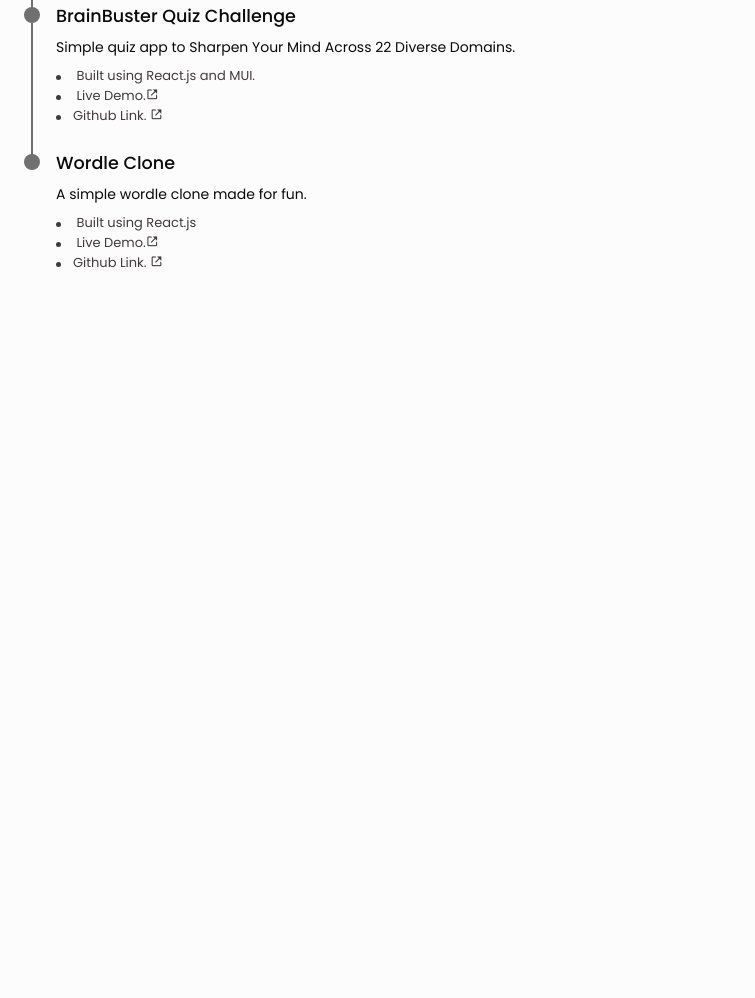
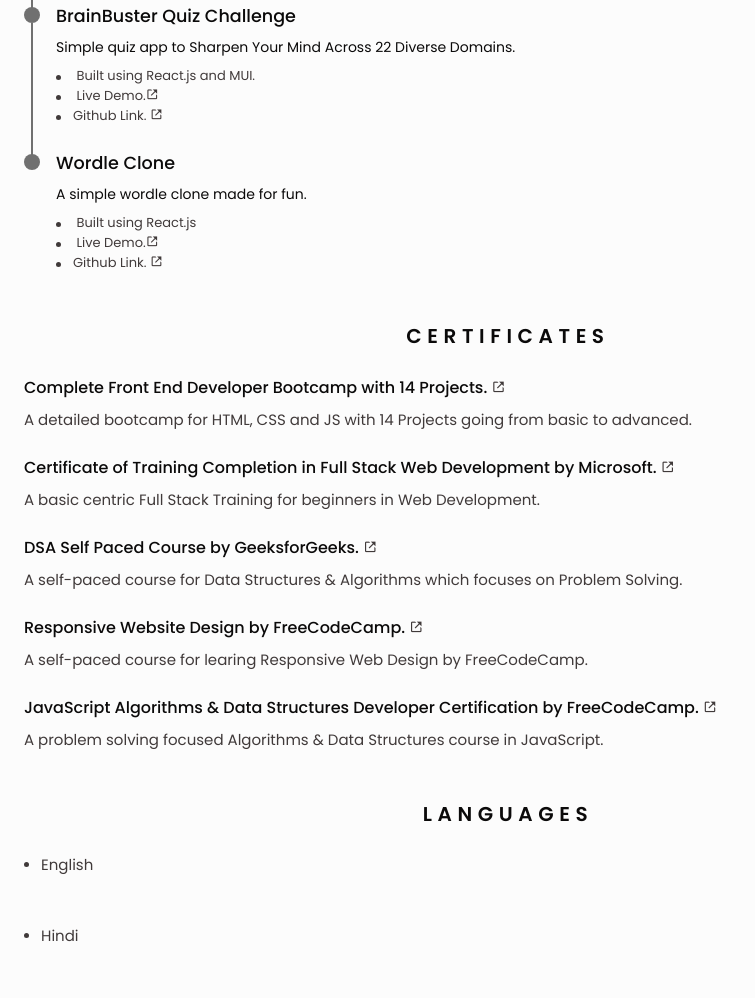
Before and after one commit to Pranjal-Jamuar/resume, a website: page index.html in a window 1280 px wide. Shown: the part 1998-2996 px from the top of the page, without its empty margins (0-755 px from the left). Before the commit the page ends 2343 px from the top, so only its background shows below. Drawn offline with nearby package versions, Linux system fonts and the light colour scheme.

Commit message:
Certificates & Languages section completed

```diff
--- a/index.html
+++ b/index.html
@@ -435,6 +435,100 @@
               </div>
             </div>
           </section>
+          <!-- Certificates -->
+          <section class="certifications section" id="certifications">
+            <h2 class="section-title">Certificates</h2>
+
+            <div class="certificate-container bd-grid">
+              <div class="certificate-content">
+                <h3 class="certificate-title">
+                  Complete Front End Developer Bootcamp with 14 Projects.
+                  <a
+                    href="https://courses.learncodeonline.in/learn/certificate/4020532-11931"
+                    target="_blank"
+                    ><i class="bx bx-link-external certificate-icon"></i
+                  ></a>
+                </h3>
+                <p class="certificate-desc">
+                  A detailed bootcamp for HTML, CSS and JS with 14 Projects
+                  going from basic to advanced.
+                </p>
+              </div>
+              <div class="certificate-content">
+                <h3 class="certificate-title">
+                  Certificate of Training Completion in Full Stack Web
+                  Development by Microsoft.
+                  <a
+                    href="/assets/certificates/MSTC_FULLSTACK_TRAINING_CERTIFICATE.pdf"
+                    target="_blank"
+                    ><i class="bx bx-link-external certificate-icon"></i
+                  ></a>
+                </h3>
+                <p class="certificate-desc">
+                  A basic centric Full Stack Training for beginners in Web
+                  Development.
+                </p>
+              </div>
+              <div class="certificate-content">
+                <h3 class="certificate-title">
+                  DSA Self Paced Course by GeeksforGeeks.
+                  <a
+                    href="/public/assets/certificates/geeksforgeeksCertificate.pdf"
+                    target="_blank"
+                    ><i class="bx bx-link-external certificate-icon"></i
+                  ></a>
+                </h3>
+                <p class="certificate-desc">
+                  A self-paced course for Data Structures & Algorithms which
+                  focuses on Problem Solving.
+                </p>
+              </div>
+              <div class="certificate-content">
+                <h3 class="certificate-title">
+                  Responsive Website Design by FreeCodeCamp.
+                  <a
+                    href="https://www.freecodecamp.org/certification/pranjal_jamuar/responsive-web-design"
+                    target="_blank"
+                    ><i class="bx bx-link-external certificate-icon"></i
+                  ></a>
+                </h3>
+                <p class="certificate-desc">
+                  A self-paced course for learing Responsive Web Design by
+                  FreeCodeCamp.
+                </p>
+              </div>
+              <div class="certificate-content">
+                <h3 class="certificate-title">
+                  JavaScript Algorithms & Data Structures Developer
+                  Certification by FreeCodeCamp.
+                  <a
+                    href="https://www.freecodecamp.org/certification/pranjal_jamuar/javascript-algorithms-and-data-structures"
+                    target="_blank"
+                    ><i class="bx bx-link-external certificate-icon"></i
+                  ></a>
+                </h3>
+                <p class="certificate-desc">
+                  A problem solving focused Algorithms & Data Structures course
+                  in JavaScript.
+                </p>
+              </div>
+            </div>
+          </section>
+          <!-- Languages -->
+          <section class="languages section">
+            <h2 class="section-title">Languages</h2>
+
+            <div class="languages-container">
+              <ul class="languages-container bd-grid">
+                <li class="languages-name">
+                  <span class="languages-circle"></span> English
+                </li>
+                <li class="languages-name">
+                  <span class="languages-circle"></span> Hindi
+                </li>
+              </ul>
+            </div>
+          </section>
         </div>
       </div>
     </main>
--- a/public/assets/css/styles.css
+++ b/public/assets/css/styles.css
@@ -406,3 +406,42 @@ img {
   border-radius: 50%;
   margin-right: 0.75rem;
 }
+
+/* Certifications */
+.certificate-title {
+  font-size: var(--h3-font-size);
+  margin-bottom: var(--mb-1);
+}
+
+.certificate-icon {
+  display: inline-flex;
+  align-items: center;
+  font-size: var(--small-font-size);
+  color: var(--text-color);
+}
+
+.certificate-icon:hover {
+  color: var(--title-color);
+  transition: 0.3s;
+}
+
+/* Languages */
+.languages-content {
+  grid-template-columns: repeat(2, 1fr);
+  gap: 0;
+}
+
+.languages-name {
+  display: flex;
+  align-items: center;
+  margin-bottom: var(--mb-3);
+}
+
+.languages-circle {
+  display: inline-block;
+  width: 5px;
+  height: 5px;
+  background-color: var(--text-color);
+  border-radius: 50%;
+  margin-right: 0.75rem;
+}
```
